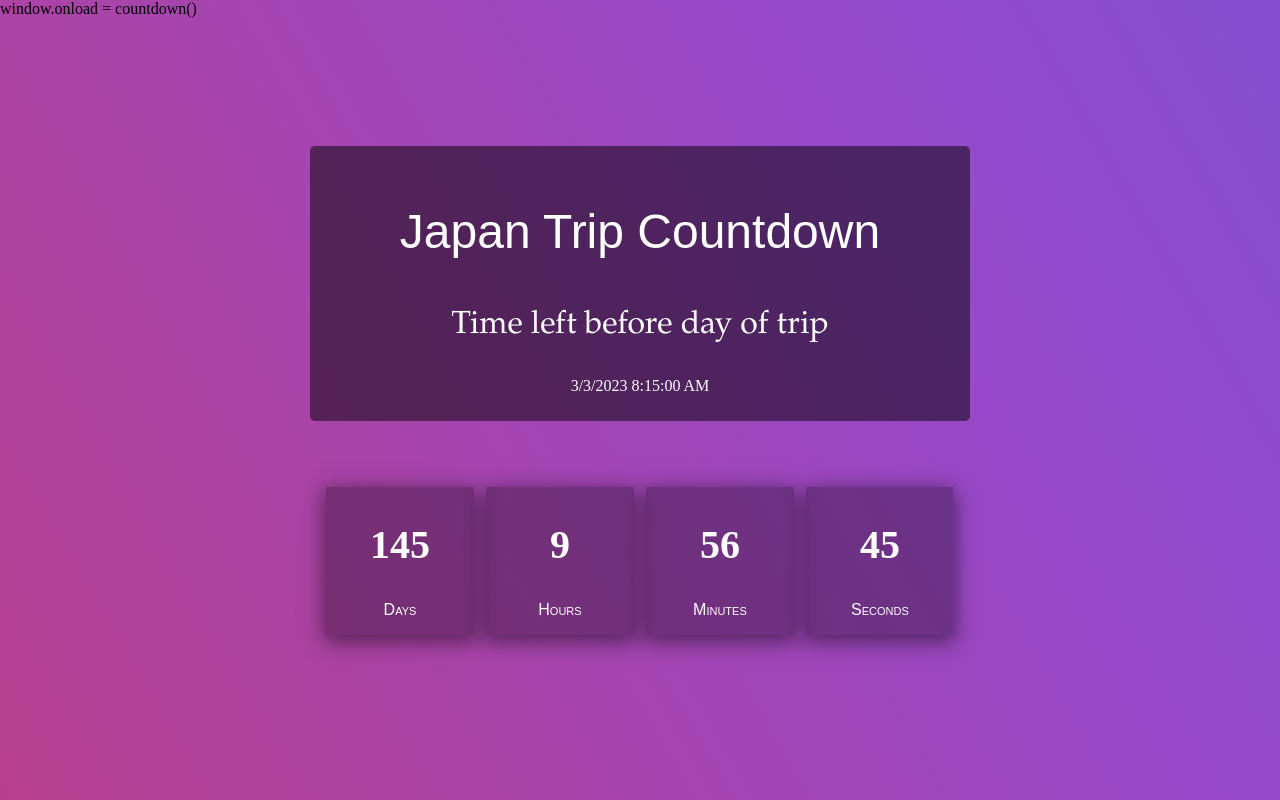
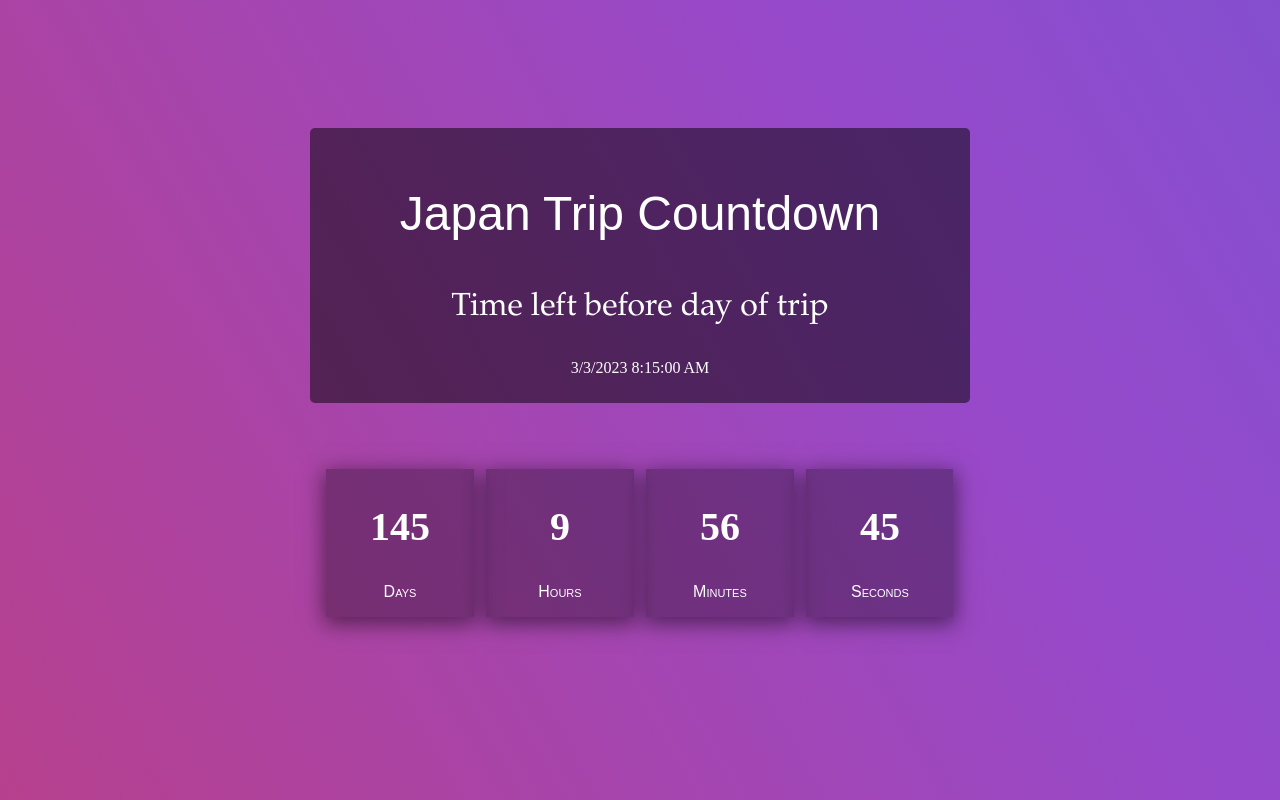
Before and after one commit to BCDelta/Countdown, a plain HTML site: page index.html in a window 1280 px wide. Drawn offline with Linux system fonts and the light colour scheme.

Commit message:
Update index.html

```diff
--- a/index.html
+++ b/index.html
@@ -5,9 +5,7 @@
         <link rel="stylesheet" href="styles.css">
         <script src="countdown.js"></script>
     </head>
-    <body>
-
-        window.onload = countdown()
+    <body onload="countdown.js">
 
         <div id="header">
             <div id="title">
```
